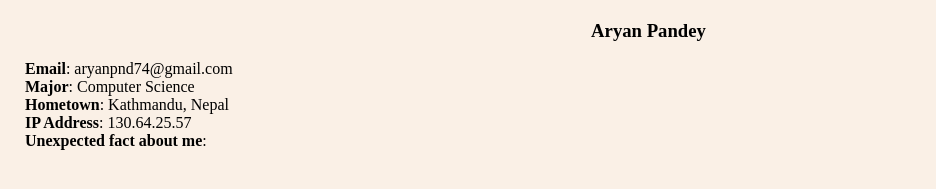
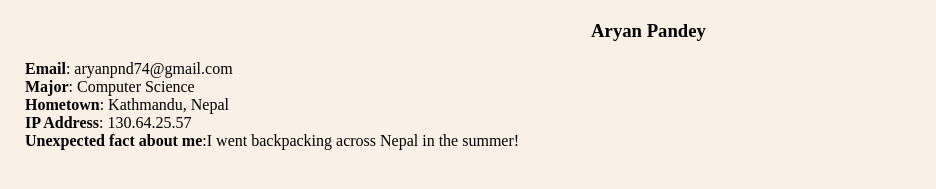
Before and after one commit to apandey00/apandey00.github.io, a plain HTML site: page index.html in a window 1280 px wide. Shown: the part 511-700 px from the top of the page, without its empty margins (0-936 px from the left). Drawn offline with Linux system fonts and the light colour scheme.

Commit message:
Update index.html

```diff
--- a/index.html
+++ b/index.html
@@ -28,7 +28,7 @@
     <strong>Major</strong>: Computer Science <br />
     <strong>Hometown</strong>: Kathmandu, Nepal <br />
     <strong>IP Address</strong>: 130.64.25.57 <br />
-    <strong>Unexpected fact about me</strong>: <br />
+    <strong>Unexpected fact about me</strong>:I went backpacking across Nepal in the summer! <br />
   </p>
 
 </body>
```
